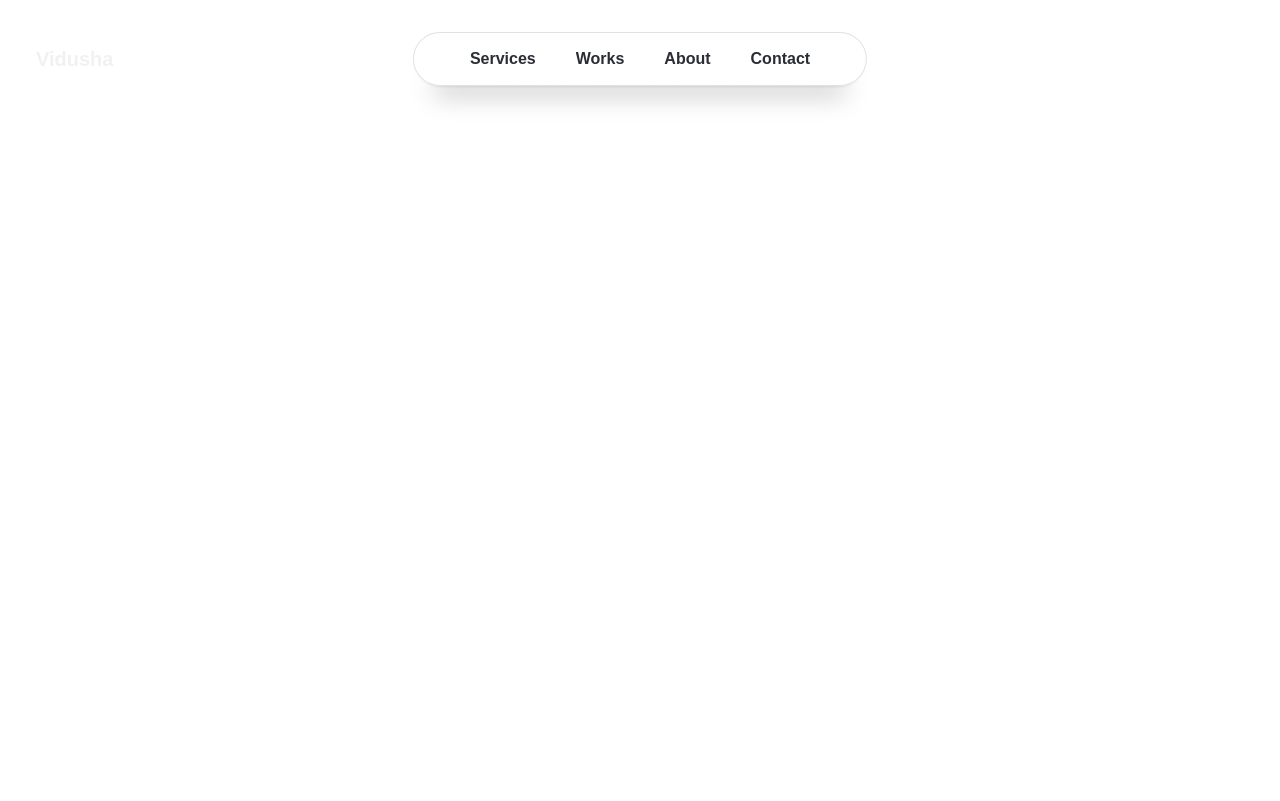
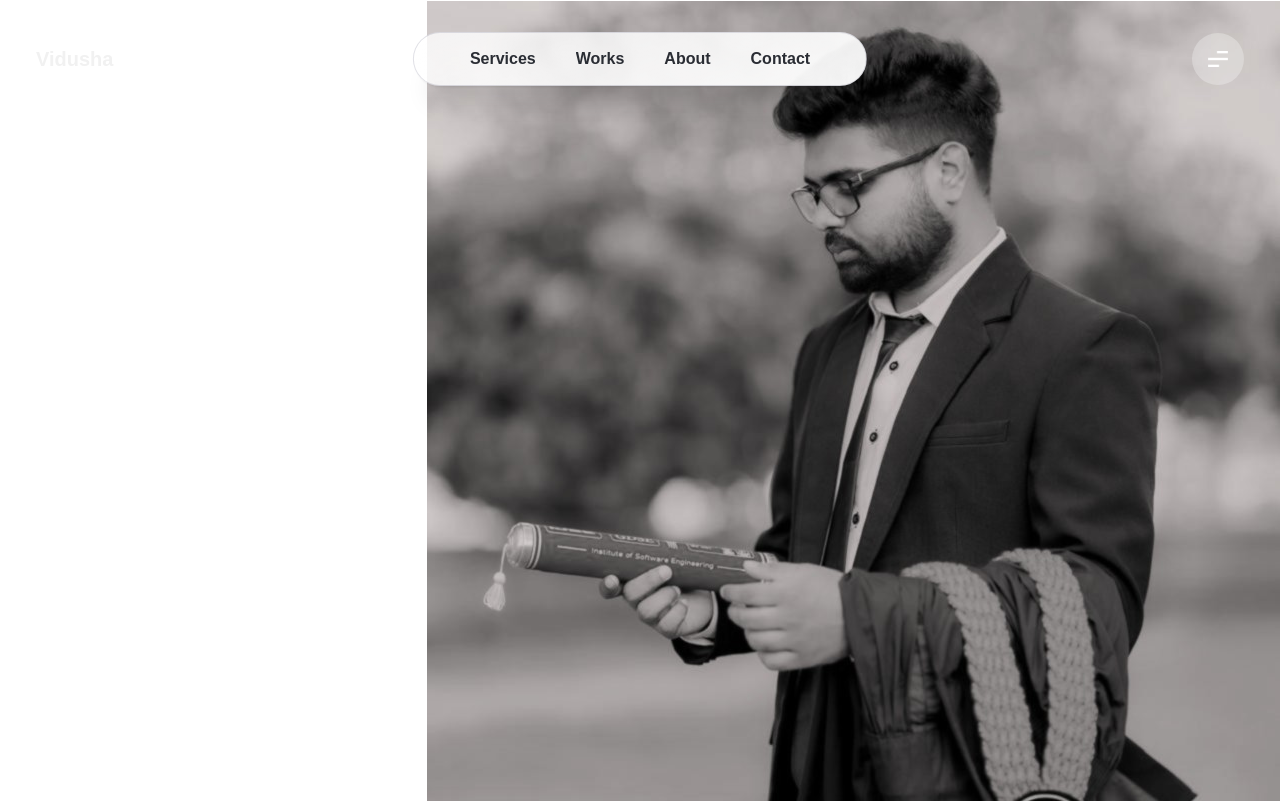
Before and after one commit to vidushalakshan/Modern-Portfolio, a Next.js app: page / in a window 1280 px wide. Built offline with nearby package versions, Linux system fonts and the light colour scheme.

Commit message:
updated home section add home image and content

```diff
--- a/src/app/layout.js
+++ b/src/app/layout.js
@@ -18,9 +18,8 @@ export const metadata = {
 
 export default function RootLayout({ children }) {
   return (
-    <html lang="en">
-      <body
-        className={`${geistSans.variable} ${geistMono.variable} antialiased`}
+    <html>
+      <body className={`${geistSans.variable} ${geistMono.variable} font-sans bg-black`}
       >
         {children}
       </body>
--- a/src/app/page.js
+++ b/src/app/page.js
@@ -1,10 +1,12 @@
 import Navbar from "@/components/layout/Navbar";
+import Home from "@/components/pages/Home/page";
 
-
-export default function Home() {
+export default function page() {
   return (
     <div>
       <Navbar />
+      <Home />
+      {/* <SubNavbar /> */}
     </div>
   );
 }
--- /dev/null
+++ b/src/components/pages/Home/page.jsx
@@ -0,0 +1,22 @@
+import Image from "next/image";
+import { LuArrowDownRight } from "react-icons/lu";
+import Images from "../../../constants/images"
+
+const page = () => {
+  return (
+    <section className="text-white relative h-screen">
+      <Image src={Images.homeImg} className="absolute right-0 bottom-0 object-cover w-[500] h-screen"/>
+      <div>
+        <h1>VIDUSHA LAKSHAN</h1>
+      </div>
+      <div>
+        <LuArrowDownRight />
+      </div>
+      <div>
+        <span>Open to job opportunities world wide.Passionate about building polished,intuitive,and thoughtful digital experiences that leave amark.</span>
+      </div>
+    </section>
+  );
+};
+
+export default page;
--- a/src/constants/images.js
+++ b/src/constants/images.js
@@ -1,7 +1,9 @@
 import toggle from '../../public/image/Nav/toggle.png';
+import homeImg from '../../public/image/Home/home_img.jpg'
 
 const images = {
     toggle,
+    homeImg,
 }
 
 export default images;
```
Also changed, not shown: src/components/layout/SubNavbar.jsx (+18 -6 lines), public/image/Home/home_img.jpg (added).
